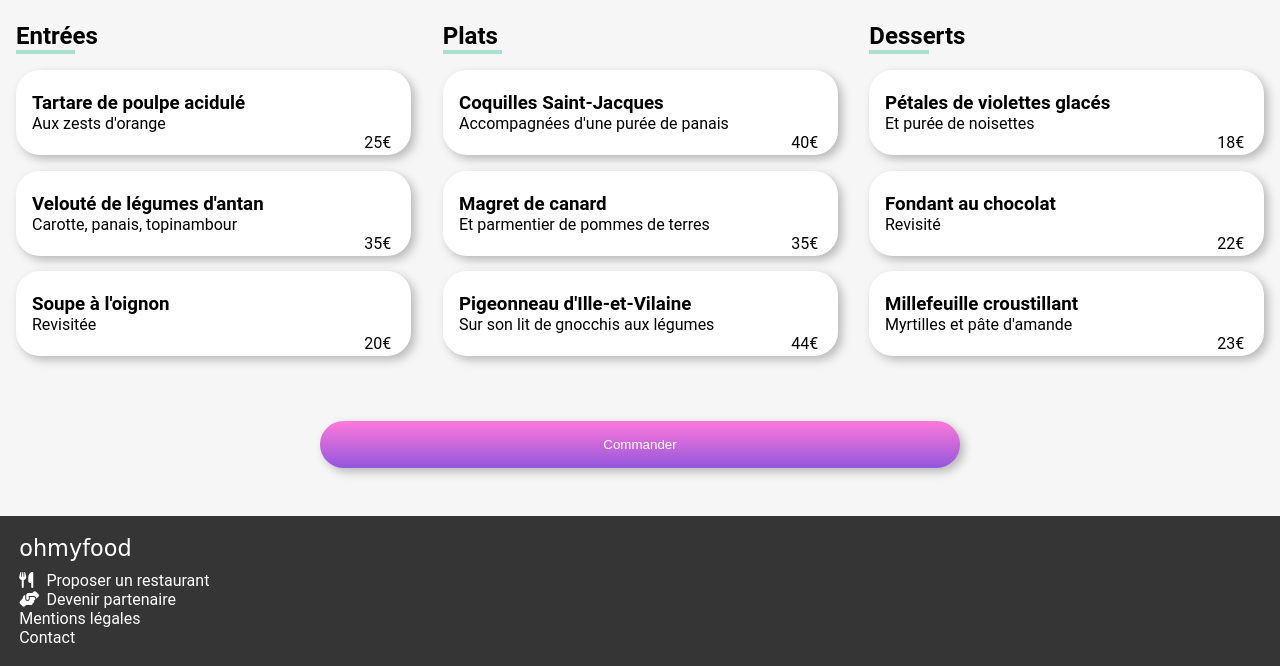
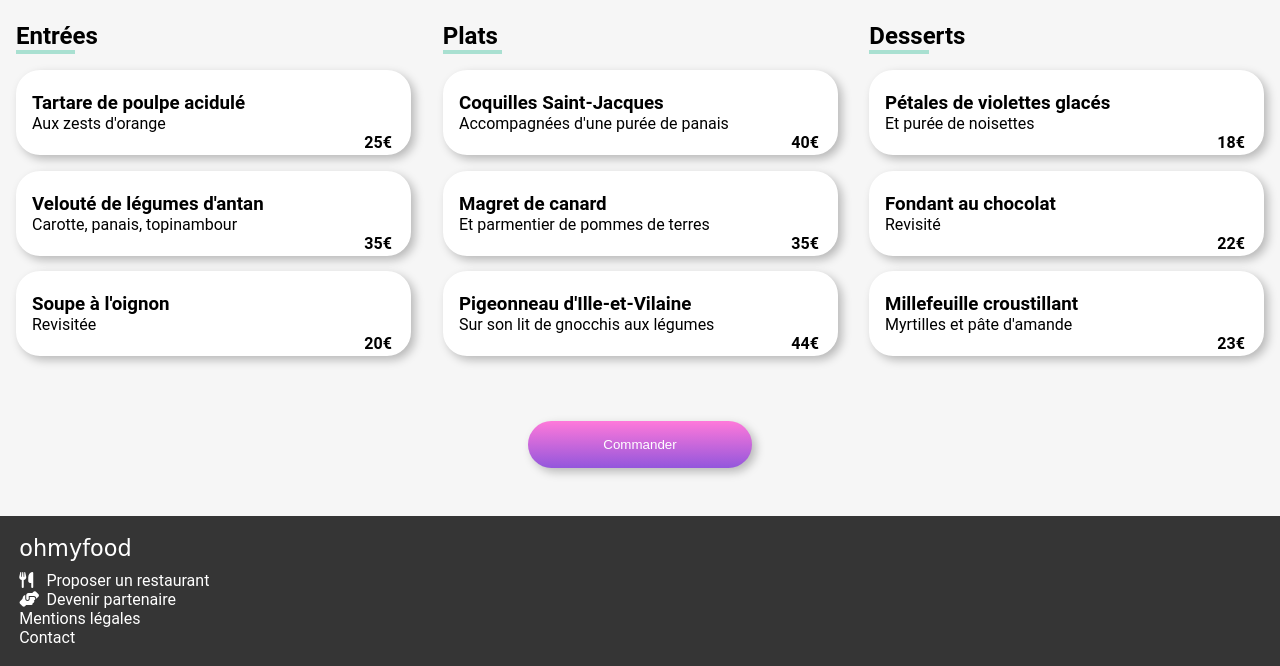
Before and after one commit to KalZyyrk/Projet_3_Hischke_Ulysse, a website: page a-la-francaise.html in a window 1280 px wide. Shown: the part 583-1249 px from the top of the page. Drawn offline with Linux system fonts and the light colour scheme; a web font is replaced by a local one.

Commit message:
dernier modif

```diff
--- a/sass/pages/_menu.scss
+++ b/sass/pages/_menu.scss
@@ -93,6 +93,7 @@ img {
                 margin-right:0.9rem;
                 margin-bottom: 0.2rem;
                 min-width: 2rem;
+                font-weight: bold;
             }
             &:hover &-select {
                 margin-right: 0;
@@ -111,6 +112,6 @@ img {
     height: 9rem;
 }
 button {
-    width: 50%;
+    width: 14rem;
     border: none;
 }
```
Also changed, not shown: style.css, 1 other file.
